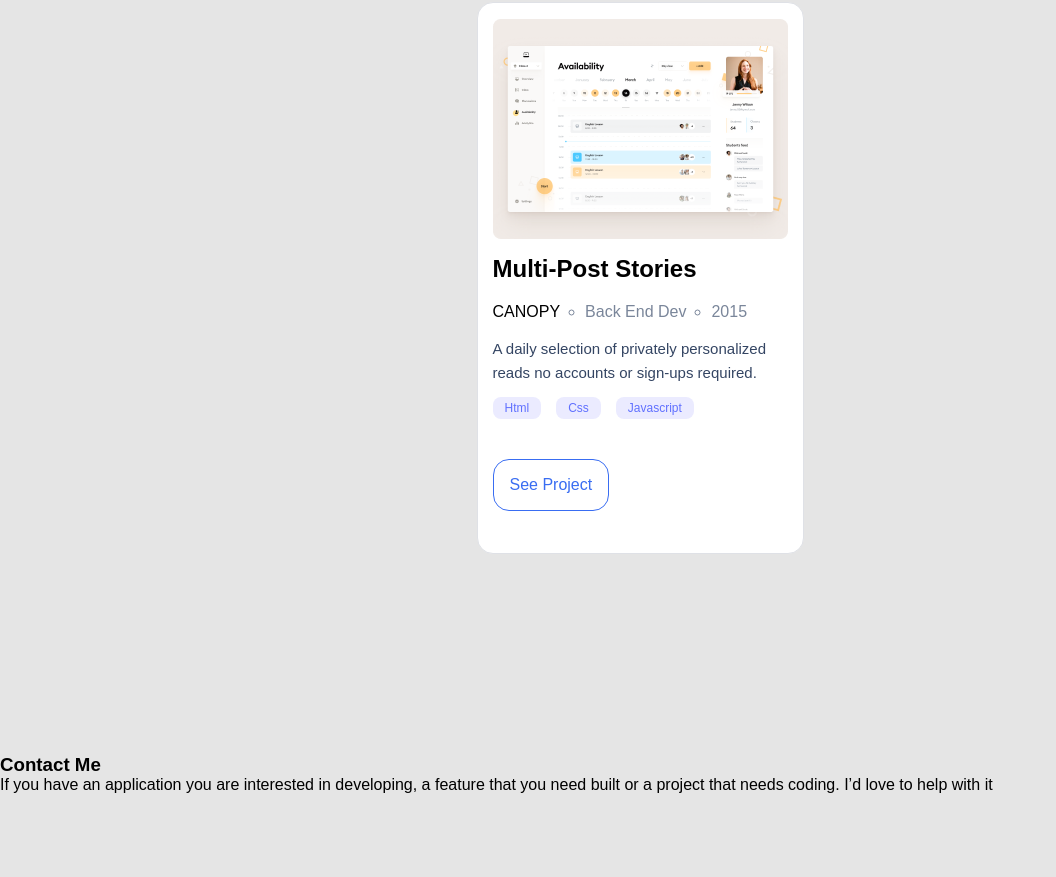
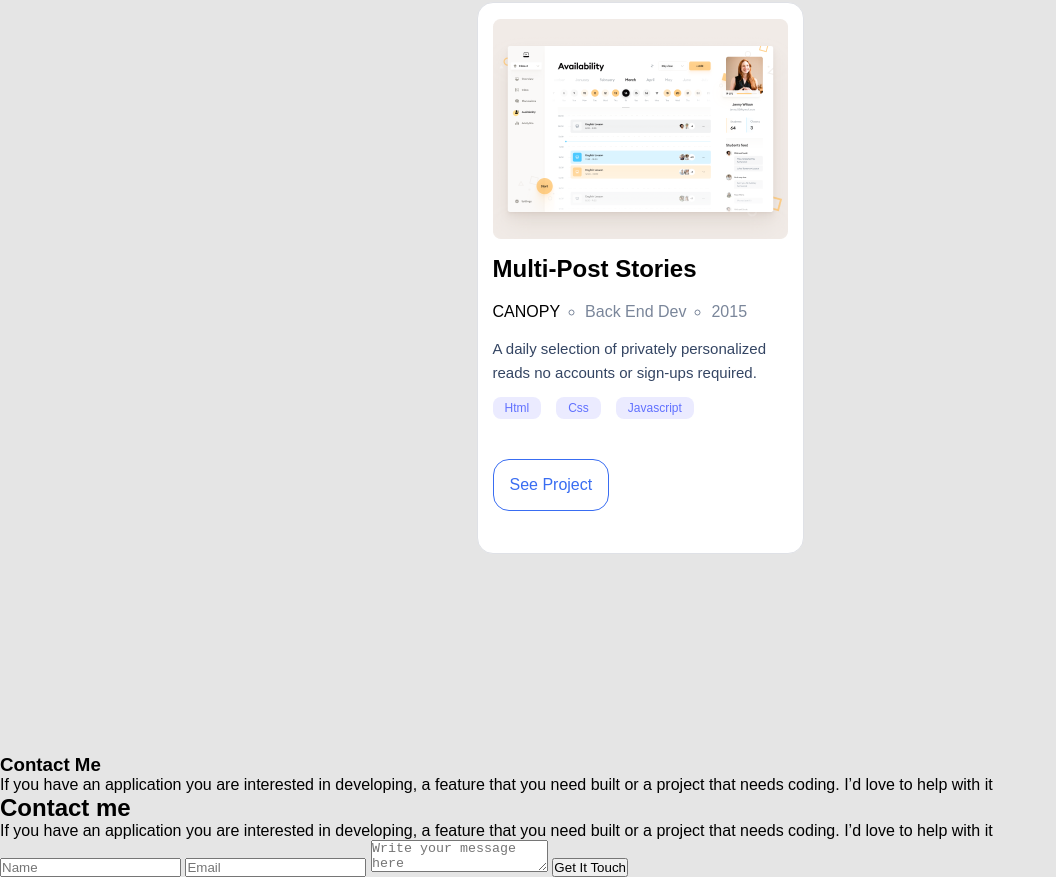
Before and after one commit to evans22j/My-Portfolio, a plain HTML site: page index.html in a window 1280 px wide. Shown: the part 2690-3567 px from the top of the page, without its empty margins (0-1056 px from the left). Before the commit the page ends 3484 px from the top, so only its background shows below. Drawn offline with Linux system fonts and the light colour scheme.

Commit message:
Add form for contact section

```diff
--- a/index.html
+++ b/index.html
@@ -186,6 +186,25 @@
           with it
         </p>
       </section>
+      <section class="contact-form">
+        <h2>Contact me</h2>
+        <p>
+          If you have an application you are interested in developing, a feature
+          that you need built or a project that needs coding. I’d love to help
+          with it
+        </p>
+        <form action="https://formspree.io/f/mvolakkg" method="POST" class="form">
+          <input type="text" name="name" placeholder="Name" maxlength="30" />
+          <input type="email" name="email" id="" placeholder="Email" />
+          <textarea
+            name="message"
+            id=""
+            placeholder="Write your message here"
+            maxlength="500"
+          ></textarea>
+          <button type="submit">Get It Touch</button>
+        </form>
+      </section>
     </main>
   </body>
 </html>
```
